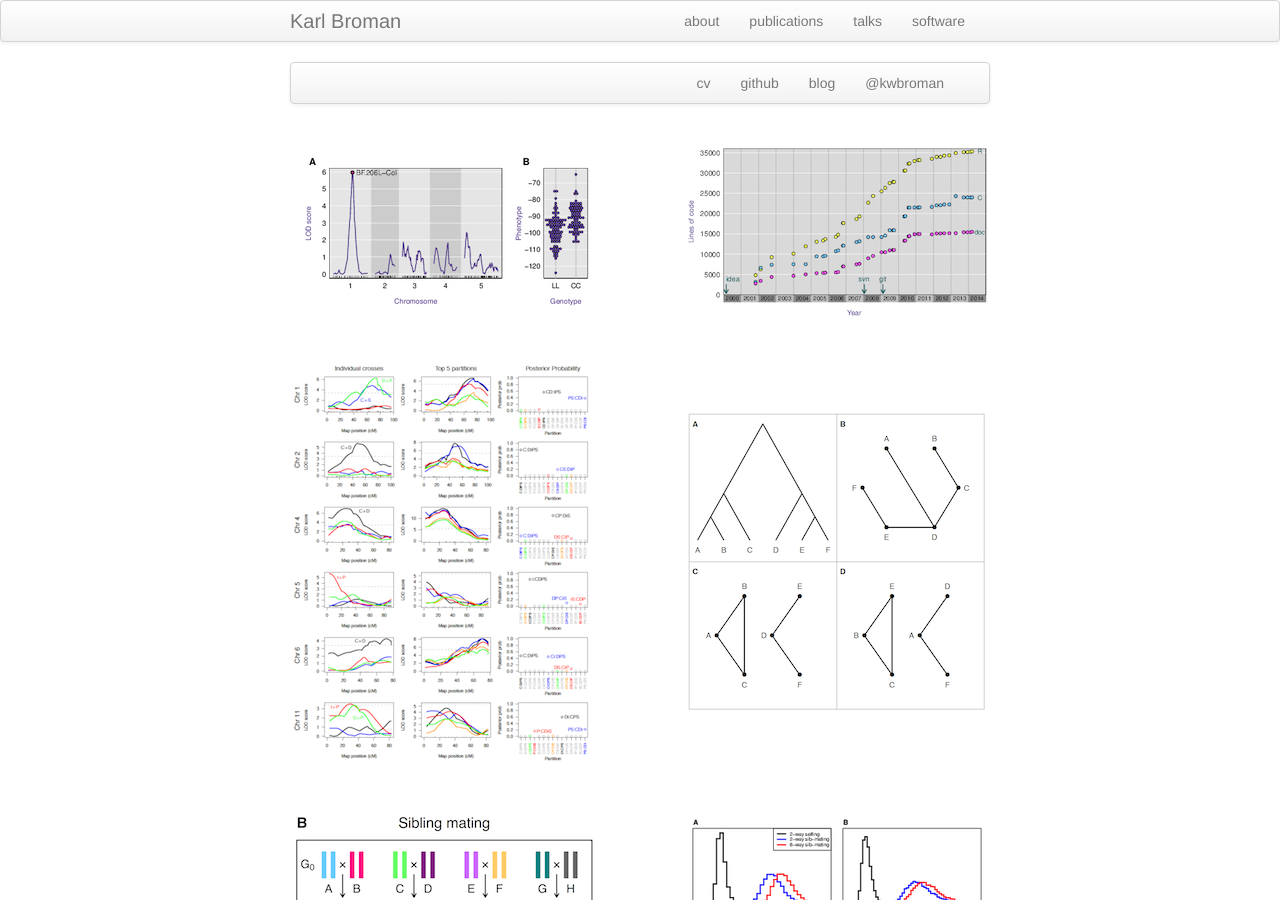
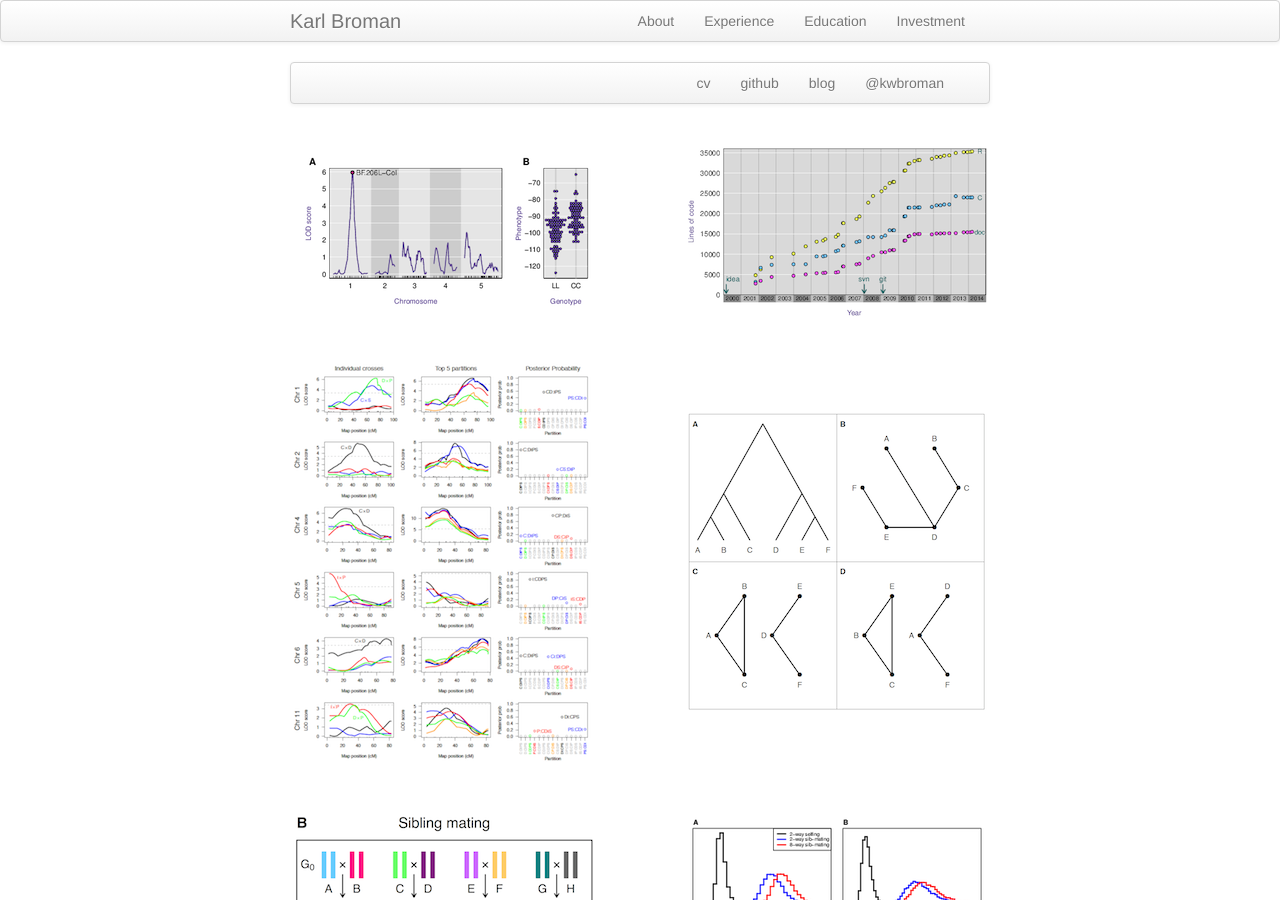
Before and after one commit to sangaj/sangaj.github.io, a Jekyll site: the page built from morefigs.md, in a window 1280 px wide and 900 px high. Built offline with Jekyll 4.4.1, drawn with Linux system fonts in a browser that asks for light colours.

Commit message:
Update default.html

```diff
--- a/_includes/themes/twitter/default.html
+++ b/_includes/themes/twitter/default.html
@@ -34,10 +34,10 @@
         <div class="container-narrow">
           <a class="brand" href="{{ HOME_PATH }}">{{ site.title }}</a>
           <ul class="nav">
-              <li><a href="{{ BASE_PATH }}/pages/About.html">about</a></li>
-              <li><a href="{{ BASE_PATH }}/pages/Experience.html">publications</a></li>
-              <li><a href="{{ BASE_PATH }}/pages/Education.html">talks</a></li>
-              <li><a href="{{ BASE_PATH }}/pages/Investment.html">software</a></li>
+              <li><a href="{{ BASE_PATH }}/pages/About.html">About</a></li>
+              <li><a href="{{ BASE_PATH }}/pages/Experience.html">Experience</a></li>
+              <li><a href="{{ BASE_PATH }}/pages/Education.html">Education</a></li>
+              <li><a href="{{ BASE_PATH }}/pages/Investment.html">Investment</a></li>
           </ul>
         </div>
       </div>
```
